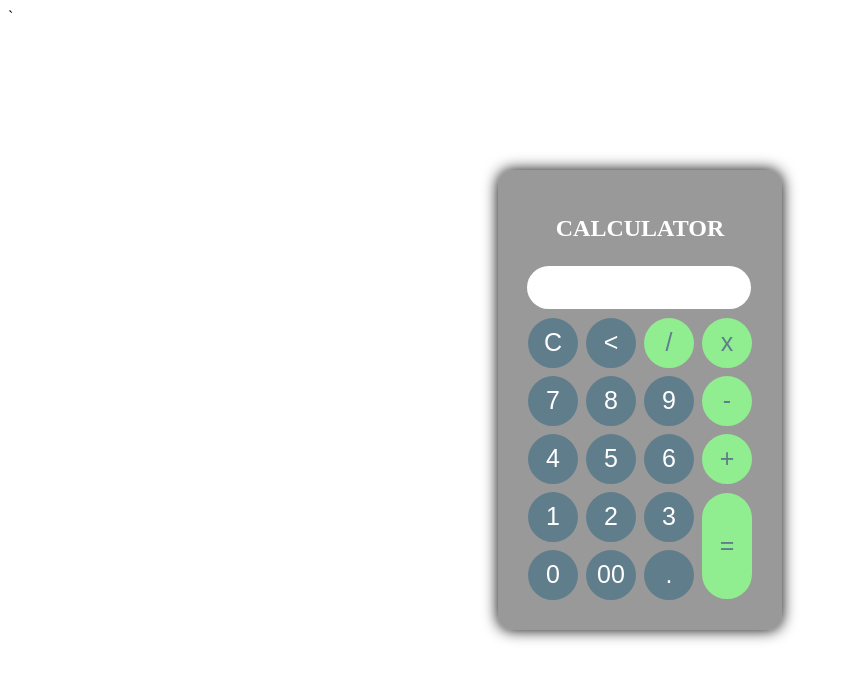
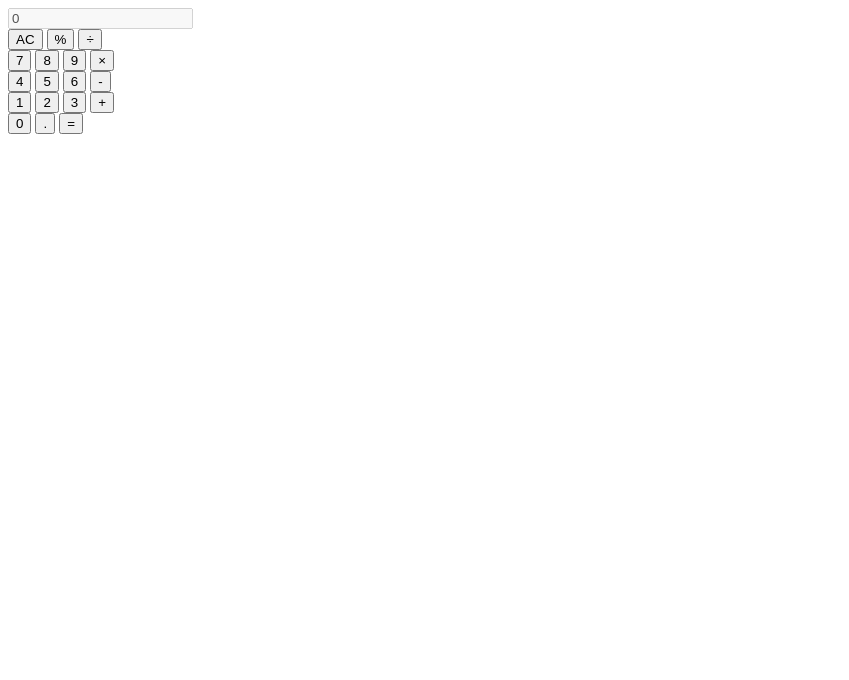
Before and after one commit to relicayolanda/calculator-project.github.io, a plain HTML site: page index.html in a window 1280 px wide. Shown: the whole page, without its empty margins (0-849 px from the left). Drawn offline with Linux system fonts and the light colour scheme.

Commit message:
Update index.html

```diff
--- a/index.html
+++ b/index.html
@@ -1,54 +1,46 @@
 <!DOCTYPE html>
-<html>
+<html lang="en">
+<head>
+    <meta charset="UTF-8">
+    <meta http-equiv="X-UA-Compatible" content="IE=edge">
+    <meta name="viewport" content="width=device-width, initial-scale=1.0">
+    <title>Calculator</title>
+    <link rel="stylesheet" href="stylesheet.css">
+</head>
 <body>
-<head>
-    <title>Coba Calculator RY</title>
-
-    <!--css-->
-    <link rel="stylesheet" type="text/css" href="stylesheet.css">
-    <!--script-->
-    `<script src="script.js"></script>
-</head>
-	<div class="bg"></div>
-		<div class="main">
-			<h2>Calculator</h2>
-			<form name="form">
-				<input class="textarea" name="textarea">
-			</form>
-				<table>
-					<tr>
-						<td><input class="button" type="button" value="C" onclick="clean()"></td>
-						<td><input class="button" type="button" value="<" onclick="back()"></td>
-						<td><input class="button btn-green" type="button" value="/" onclick="insert(' / ')"></td>
-						<td><input class="button btn-green" type="button" value="x" onclick="insert(' * ')"></td>
-					</tr>
-					<tr>
-						<td><input class="button" type="button" value="7" onclick="insert(7)"></td>
-						<td><input class="button" type="button" value="8" onclick="insert(8)"></td>
-						<td><input class="button" type="button" value="9" onclick="insert(9)"></td>
-						<td><input class="button btn-green" type="button" value="-" onclick="insert(' - ')"></td>
-					</tr>
-					<tr>
-						<td><input class="button" type="button" value="4" onclick="insert(4)"></td>
-						<td><input class="button" type="button" value="5" onclick="insert(5)"></td>
-						<td><input class="button" type="button" value="6" onclick="insert(6)"></td>
-						<td><input class="button btn-green" type="button" value="+" onclick="insert(' + ')"></td>
-					</tr>
-					<tr>
-						<td><input class="button" type="button" value="1" onclick="insert(1)"></td>
-						<td><input class="button" type="button" value="2" onclick="insert(2)"></td>
-						<td><input class="button" type="button" value="3" onclick="insert(3)"></td>
-						<td rowspan=2><input style="height:106px;" class="button btn-green" type="button" value="=" onclick="equal()"></td>
-					</tr>
-					<tr>
-						<td><input class="button" type="button" value="0" onclick="insert(0)"></td>
-						<td><input class="button" type="button" value="00" onclick="insert('00')"></td>
-						<td><input class="button" type="button" value="." onclick="insert('.')"></td>
-					</tr>
-				</table>
-
-		</div>
-	</div>
-
+    <div class="calculator">
+        <input type="text" class="calculator-screen" value="0" disabled />
+        <div class="calculator-keys">
+            <div class="row">
+                <button class="all-clear">AC</button>
+                <button class="percentage">%</button>
+                <button  class="operator" value="/">&divide;</button>
+            </div>
+            <div class="row">
+                <button class="number" value="7">7</button>
+                <button class="number" value="8">8</button>
+                <button class="number" value="9">9</button>
+                <button  class="operator" value="*">&times;</button>
+            </div>
+            <div class="row">
+                <button class="number" value="4">4</button>
+                <button class="number" value="5">5</button>
+                <button class="number" value="6">6</button>
+                <button class="operator" value="-">-</button>
+            </div>
+            <div class="row">
+                <button class="number" value="1">1</button>
+                <button class="number" value="2">2</button>
+                <button class="number" value="3">3</button>
+                <button class="operator" value="+">+</button>
+            </div>
+            <div class="row">
+                <button class="number zero-btn" value="0">0</button>
+                <button class="decimal" value=".">.</button>
+                <button class="equal-sign">=</button>
+            </div>
+        </div>
+    </div>
+    <script type="text/javascript" src="script.js"></script>
 </body>
 </html>
```
